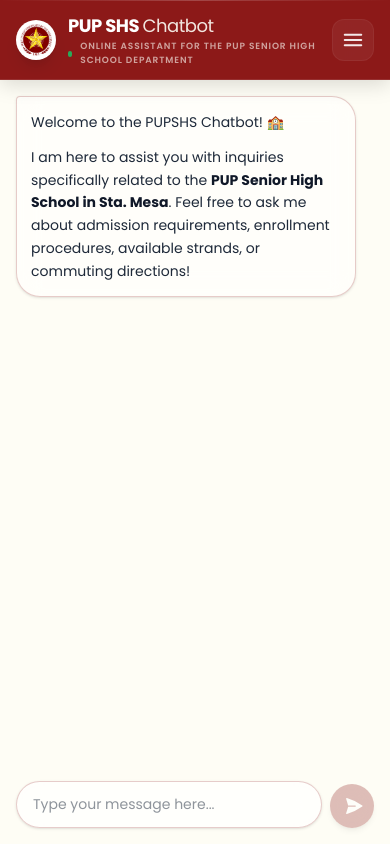
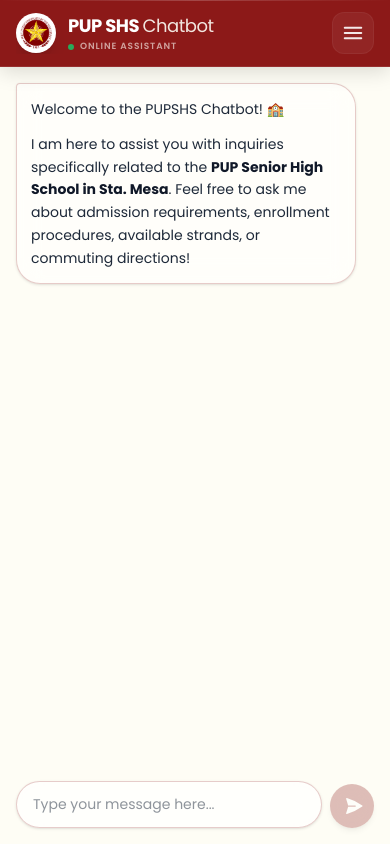
Before and after one commit to lorrsgb/pup-shs-chatbot, a Next.js app: page / in a window 390 px wide. Built offline with nearby package versions, Linux system fonts and the light colour scheme.

Commit message:
Fix flex-shrink for mobile icons and optimize subtitle wrapping

```diff
--- a/app/page.tsx
+++ b/app/page.tsx
@@ -13,7 +13,7 @@
 
 export default function Chat() {
   const [input, setInput] = useState('');
-  const [isMenuOpen, setIsMenuOpen] = useState(false); // New state for the menu
+  const [isMenuOpen, setIsMenuOpen] = useState(false);
 
   const [messages, setMessages] = useState<Array<{id: string, role: string, content: string}>>([
     {
@@ -34,7 +34,6 @@
     scrollToBottom();
   }, [messages, isLoading]);
 
-  // Unified function to handle both manual typing and "Quick Inquiry" clicks
   const sendMessage = async (textToSend: string) => {
     if (!textToSend.trim()) return;
 
@@ -44,7 +43,7 @@
     setInput('');
     setIsLoading(true);
     setError(null);
-    setIsMenuOpen(false); // Close menu after selection
+    setIsMenuOpen(false);
 
     try {
       const response = await fetch('/api/chat', {
@@ -72,15 +71,12 @@
   return (
     <div className={`flex flex-col w-full h-[100dvh] bg-pup-cream ${poppins.className} overflow-hidden`}>
 
-      {/* Modern Heritage Header: Original Maroon with a Glassmorphism Twist */}
+      {/* Modern Heritage Header */}
       <header className="relative w-full bg-pup-maroon/90 backdrop-blur-2xl border-b border-white/10 shadow-[0_4px_20px_rgba(0,0,0,0.15)] py-3 px-4 md:px-6 z-30 flex-shrink-0">
-        {/* Subtle top "shimmer" line for a 3D glass effect */}
         <div className="absolute top-0 left-0 w-full h-[1px] bg-gradient-to-r from-transparent via-white/20 to-transparent"></div>
 
-        {/* COMPACT FIX: Changed max-w-4xl to max-w-2xl */}
         <div className="max-w-2xl mx-auto flex items-center justify-between">
-          <div className="flex items-center gap-3 md:gap-4">
-            {/* Soft-rounded Circle Logo Container */}
+          <div className="flex items-center gap-3 md:gap-4 overflow-hidden">
             <div className="bg-white p-1 rounded-full shadow-lg flex-shrink-0 transition-transform hover:scale-105 duration-300">
               <Image
                 src="/pup-logo.png"
@@ -91,22 +87,25 @@
                 priority
               />
             </div>
-            <div className="min-w-0">
+            <div className="min-w-0 flex-1">
               <h1 className="text-lg md:text-xl font-bold text-white truncate tracking-tight">
                 PUP SHS <span className="font-light text-pup-cream/90">Chatbot</span>
               </h1>
-              <div className="flex items-center gap-2">
-                <span className="w-1.5 h-1.5 bg-green-400 rounded-full animate-pulse"></span>
-                <p className="text-[9px] md:text-[10px] text-pup-cream/60 font-semibold uppercase tracking-widest">
-                  Online Assistant for the PUP Senior High School Department
+              <div className="flex items-center gap-1.5 md:gap-2">
+                {/* FIXED: Added flex-shrink-0 to prevent the dot from turning into an oval */}
+                <span className="flex-shrink-0 w-1.5 h-1.5 bg-green-400 rounded-full animate-pulse"></span>
+                {/* FIXED: Smart text truncation. Hides the long part on small phones, shows on tablets/desktops */}
+                <p className="text-[9px] md:text-[10px] text-pup-cream/60 font-semibold uppercase tracking-widest truncate">
+                  Online Assistant <span className="hidden sm:inline">for the PUP Senior High School Department</span>
                 </p>
               </div>
             </div>
           </div>
 
+          {/* FIXED: Added flex-shrink-0 to the button so it never gets crushed by the title */}
           <button
             onClick={() => setIsMenuOpen(!isMenuOpen)}
-            className="p-2 text-white/90 hover:text-white hover:bg-white/10 rounded-xl transition-all duration-200 active:scale-90 border border-white/5 bg-white/5"
+            className="flex-shrink-0 p-2 text-white/90 hover:text-white hover:bg-white/10 rounded-xl transition-all duration-200 active:scale-90 border border-white/5 bg-white/5 ml-2"
           >
             <svg xmlns="http://www.w3.org/2000/svg" fill="none" viewBox="0 0 24 24" strokeWidth={2} stroke="currentColor" className="w-6 h-6 md:w-7 md:h-7">
               <path strokeLinecap="round" strokeLinejoin="round" d="M3.75 6.75h16.5M3.75 12h16.5m-16.5 5.25h16.5" />
@@ -114,7 +113,6 @@
           </button>
         </div>
 
-        {/* Dropdown Menu (Quick Inquiries) */}
         {isMenuOpen && (
           <div className="absolute top-full right-4 mt-2 w-56 md:w-64 bg-white rounded-2xl shadow-2xl border border-pup-detail/20 py-3 z-50 animate-in fade-in zoom-in duration-200 origin-top-right">
             <p className="px-4 py-2 text-[10px] md:text-xs font-bold text-pup-maroon uppercase tracking-wider">Quick Inquiries</p>
@@ -139,7 +137,6 @@
         )}
       </header>
 
-      {/* Main chat display area - COMPACT FIX: Changed max-w-4xl to max-w-2xl */}
       <main className="flex-1 w-full max-w-2xl mx-auto overflow-y-auto p-4 md:p-6 space-y-5 md:space-y-6">
         {error && (
           <div className="bg-red-500/10 border border-red-500/50 text-red-700 p-4 rounded-xl text-sm">
@@ -156,7 +153,6 @@
                 </div>
               </div>
             )}
-            {/* COMPACT FIX: Reduced padding and text size slightly */}
             <span className={`inline-block p-3.5 md:p-4 text-[14px] md:text-[15px] leading-relaxed shadow-sm rounded-3xl transition-all ${
               m.role === 'user'
                 ? 'bg-pup-maroon/50 backdrop-blur-md text-gray-900 font-medium rounded-tr-sm max-w-[90%] md:max-w-[80%]'
@@ -169,7 +165,6 @@
                   li: ({node, ...props}) => (
                     <li className="flex items-start gap-2 text-gray-800">
                       <span className="flex-shrink-0 mt-[6px] text-[10px]">●</span>
-                      {/* Tailwind targeting: forces nested <p> tags to be inline with no margin */}
                       <div className="flex-1 leading-relaxed [&>p]:inline [&>p]:m-0">
                         {props.children}
                       </div>
@@ -192,16 +187,15 @@
               </div>
             </div>
             <span className="inline-flex items-center gap-1.5 p-3.5 md:p-4 bg-white/50 backdrop-blur-md border border-pup-detail/20 rounded-3xl rounded-tl-sm shadow-sm h-[44px] md:h-[48px]">
-              <span className="w-1.5 h-1.5 md:w-2 md:h-2 bg-pup-maroon rounded-full animate-bounce"></span>
-              <span className="w-1.5 h-1.5 md:w-2 md:h-2 bg-pup-maroon rounded-full animate-bounce [animation-delay:0.2s]"></span>
-              <span className="w-1.5 h-1.5 md:w-2 md:h-2 bg-pup-maroon rounded-full animate-bounce [animation-delay:0.4s]"></span>
+              <span className="flex-shrink-0 w-1.5 h-1.5 md:w-2 md:h-2 bg-pup-maroon rounded-full animate-bounce"></span>
+              <span className="flex-shrink-0 w-1.5 h-1.5 md:w-2 md:h-2 bg-pup-maroon rounded-full animate-bounce [animation-delay:0.2s]"></span>
+              <span className="flex-shrink-0 w-1.5 h-1.5 md:w-2 md:h-2 bg-pup-maroon rounded-full animate-bounce [animation-delay:0.4s]"></span>
             </span>
           </div>
         )}
         <div ref={messagesEndRef} />
       </main>
 
-      {/* Input area - COMPACT FIX: Changed max-w-4xl to max-w-2xl */}
       <div className="w-full bg-gradient-to-t from-pup-cream via-pup-cream/95 to-transparent pt-2 pb-4 md:pb-6 px-4 md:px-6 flex-shrink-0">
         <form onSubmit={handleFormSubmit} className="max-w-2xl mx-auto flex gap-2 md:gap-3 relative items-end">
           <input
@@ -211,11 +205,10 @@
             onChange={(e) => setInput(e.target.value)}
             disabled={isLoading}
           />
-          {/* COMPACT FIX: Shrunk the send button slightly */}
           <button
             type="submit"
             disabled={isLoading || !input.trim()}
-            className="w-11 h-11 md:w-12 md:h-12 rounded-full flex items-center justify-center bg-pup-maroon/50 backdrop-blur-md text-white hover:bg-pup-maroon/70 transition-all shadow-md disabled:opacity-50"
+            className="flex-shrink-0 w-11 h-11 md:w-12 md:h-12 rounded-full flex items-center justify-center bg-pup-maroon/50 backdrop-blur-md text-white hover:bg-pup-maroon/70 transition-all shadow-md disabled:opacity-50"
           >
             <svg xmlns="http://www.w3.org/2000/svg" viewBox="0 0 24 24" fill="currentColor" className="w-5 h-5 ml-1">
               <path d="M3.478 2.404a.75.75 0 0 0-.926.941l2.432 7.905H13.5a.75.75 0 0 1 0 1.5H4.984l-2.432 7.905a.75.75 0 0 0 .926.94 60.519 60.519 0 0 0 18.445-8.986.75.75 0 0 0 0-1.218A60.517 60.517 0 0 0 3.478 2.404Z" />
```
